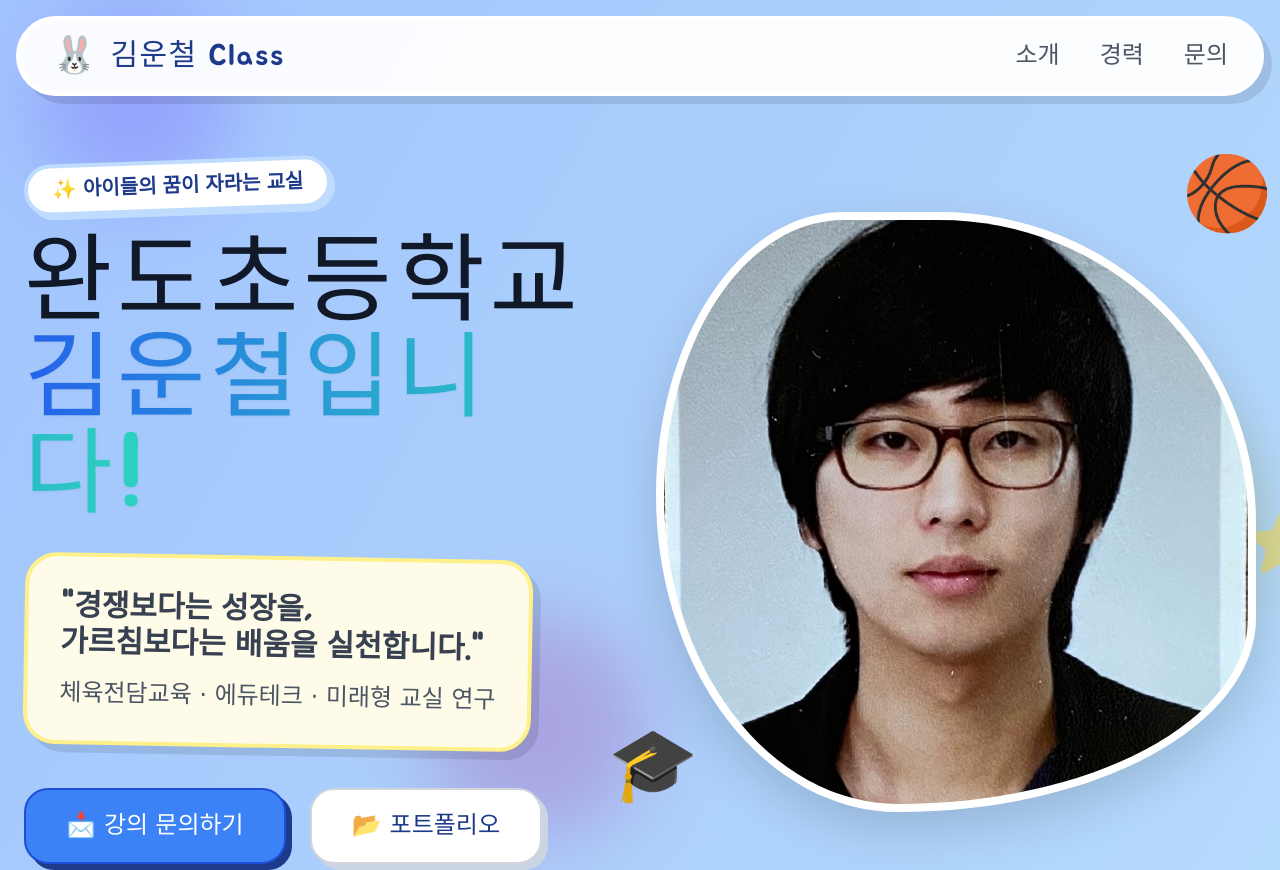
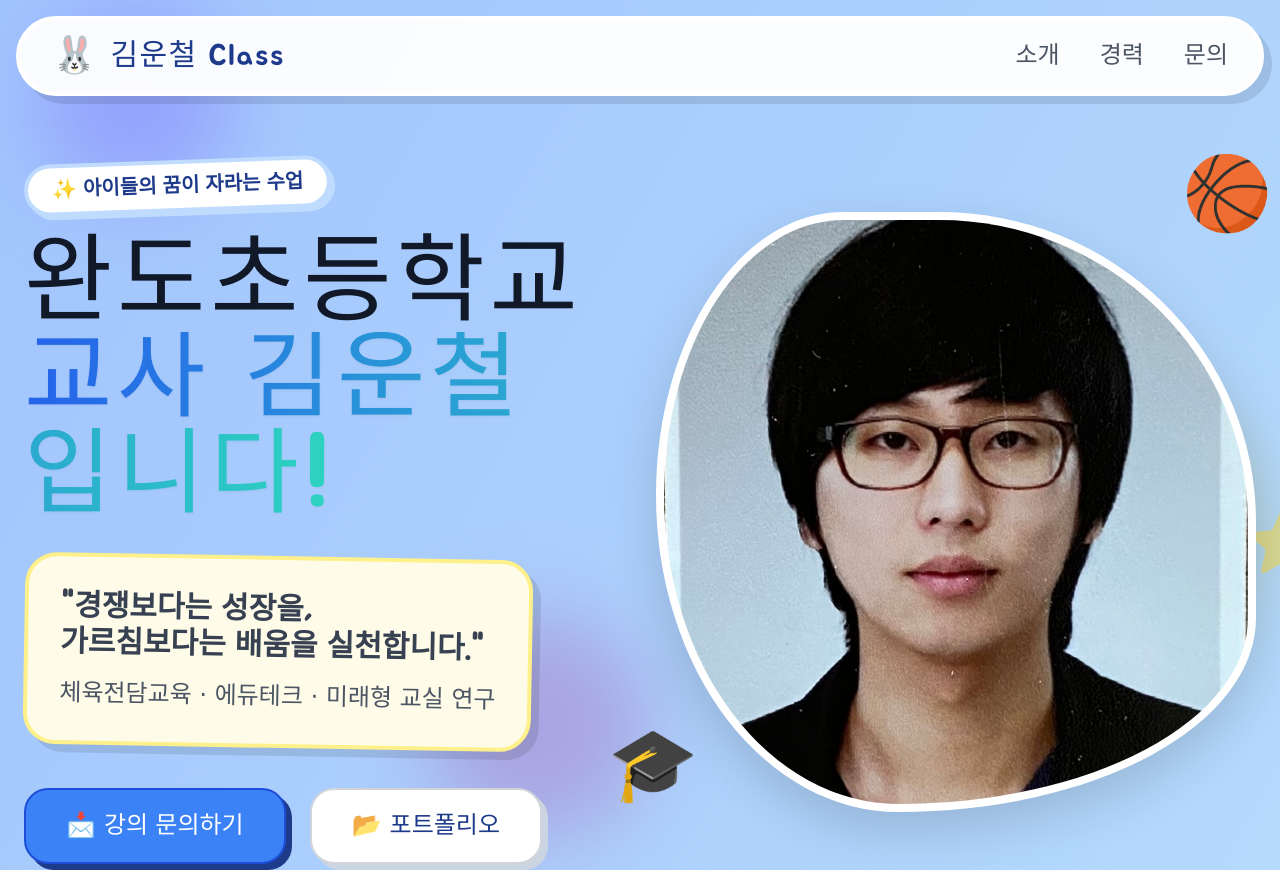
Before and after one commit to woon2324-coder/homepage, a plain HTML site: page index.html in a window 1280 px wide. Shown: the top 870 px of the page. Drawn offline with nearby package versions, Linux system fonts and the light colour scheme; a web font is replaced by a local one.

Commit message:
Update index.html

```diff
--- a/index.html
+++ b/index.html
@@ -131,13 +131,13 @@
     <!-- 텍스트 영역 -->
     <div class="flex-1 order-2 md:order-1 relative z-10 text-center md:text-left">
       <div class="inline-block px-6 py-2 mb-6 text-xl font-bold font-heading text-blue-900 bg-white rounded-full border-4 border-blue-200 shadow-[4px_4px_0px_#BFDBFE] transform -rotate-2 hover:rotate-0 transition">
-        ✨ 아이들의 꿈이 자라는 교실
+        ✨ 아이들의 꿈이 자라는 수업
       </div>
 
       <h2 class="text-7xl md:text-8xl font-heading leading-tight text-gray-900 mb-8">
         완도초등학교<br />
         <span class="text-transparent bg-clip-text bg-gradient-to-r from-blue-600 to-teal-400 drop-shadow-sm">
-          김운철입니다!
+          교사 김운철입니다!
         </span>
       </h2>
 
```
